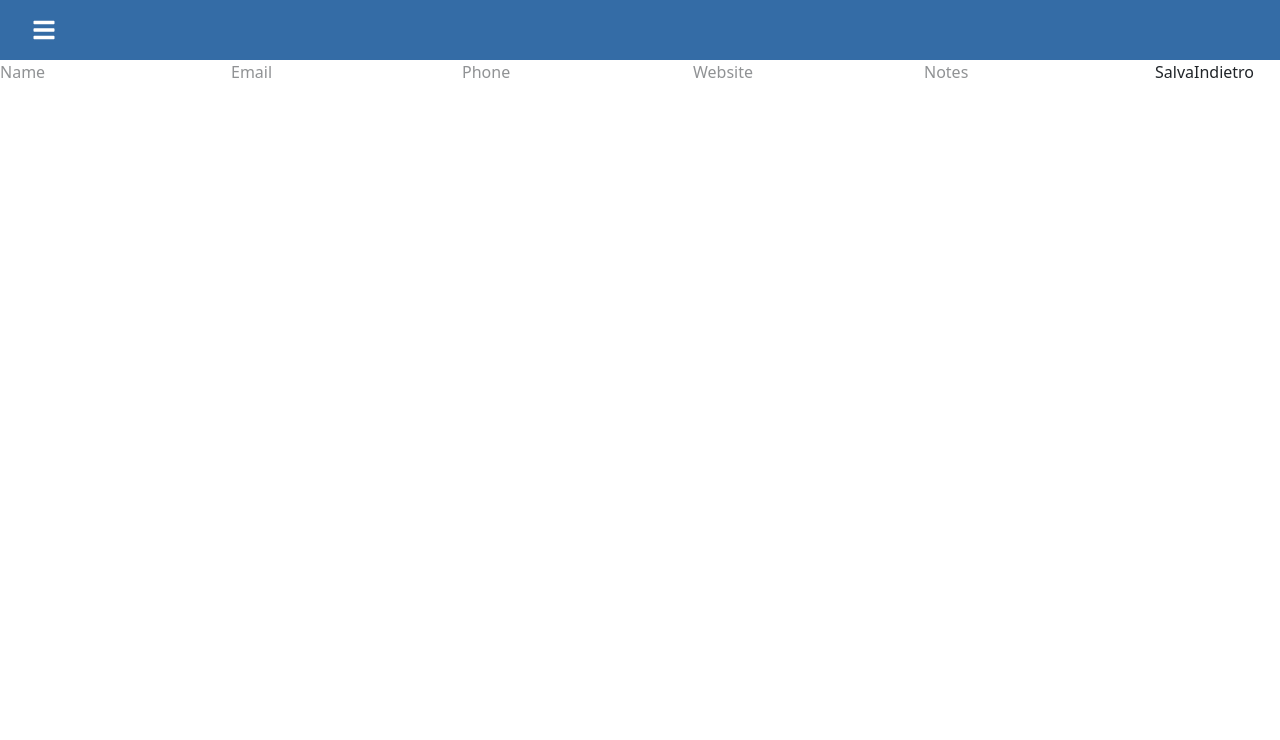
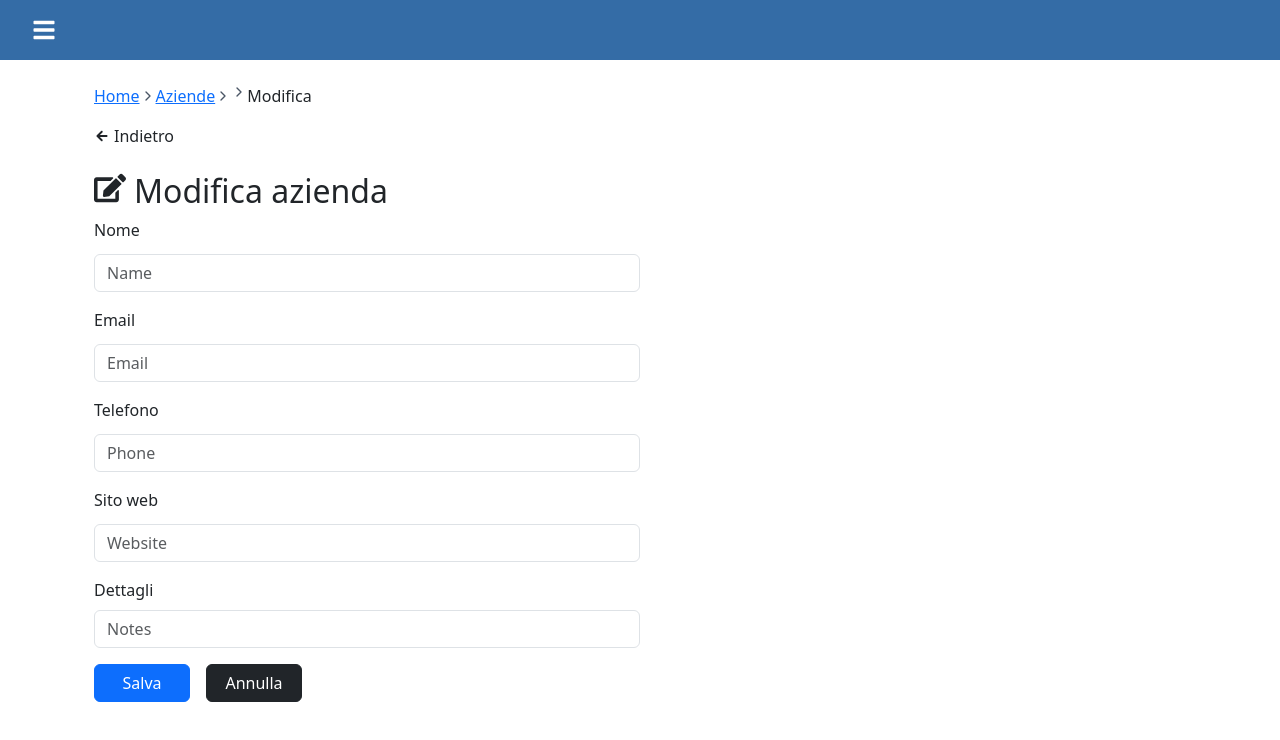
Before and after one commit to giuliadev95/CRM, a React (Vite) app in the folder frontend/: page /update-company/1 in a window 1280 px wide. Shown: the top 740 px of the page. Built offline with nearby package versions, Linux system fonts and the light colour scheme; no server answers.

Commit message:
Fix BreadCrumb font-size, Fix style for the UpdateCompany.jsx page. Fix style for view pages.

```diff
--- a/frontend/src/components/Global/BreadCrumb.jsx
+++ b/frontend/src/components/Global/BreadCrumb.jsx
@@ -5,7 +5,7 @@ import { FiChevronRight } from "react-icons/fi";
 const Breadcrumb = ({items}) => {
     return(
         <>
-            <nav aria-label="breadcrumb" className="text-xs md:text-sm max-w-[90%] flex flex-wrap">
+            <nav aria-label="breadcrumb" className="text-sm md:text-base max-w-[90%] flex flex-wrap">
                 <ol class="breadcrumb">
                     {items.map((item, index)=> {
                         const isLast = index === items.length - 1; // If the position of the element is (2 - 1) = 1, show the element as an active Link with an aria attribute of "page", if not it's not a link and doesn't have an aria attribute at all.
--- a/frontend/src/pages/companies/CompanyView.jsx
+++ b/frontend/src/pages/companies/CompanyView.jsx
@@ -48,7 +48,7 @@ const CompanyView = () => {
 
     return (
         <>
-            <div className="mx-8">
+            <div className="mx-8 my-4">
                 <Breadcrumb items={breadCrumbitems}/>
             </div>
             {company ? (
--- a/frontend/src/pages/companies/UpdateCompany.jsx
+++ b/frontend/src/pages/companies/UpdateCompany.jsx
@@ -1,5 +1,8 @@
 import { useState, useEffect } from 'react';
 import { useNavigate, useParams } from 'react-router-dom';
+import Breadcrumb from '@/components/Global/BreadCrumb';
+import { IoMdArrowRoundBack } from 'react-icons/io';
+import { FaEdit } from 'react-icons/fa';
 import '@styles/app.css';
 
 const UpdateCompany = () => {
@@ -11,6 +14,19 @@ const UpdateCompany = () => {
     const [website, setWebsite] = useState("");
     const [company_type, setCompanyType] = useState("");
     const [notes, setNotes] = useState("");
+    const [companyDetails, setCompanyDetails] = useState(null);
+
+    const breadCrumbitems= [
+        {label : "Home", href:"/"},
+        {label : "Aziende", href:"/companies"},
+        {label: companyDetails, href:"#", onClick:(e)=> {
+            e.preventDefault();
+            navigate(-1);
+            }
+        },
+        {label: "Modifica"}
+    ]
+
 
     // 1. Fetch the company's data basing on the { id }, that is a req. param, before updating its fields
     useEffect(() => {
@@ -18,6 +34,8 @@ const UpdateCompany = () => {
             .then((res) => res.json())
             .then((data) => {
                 setName(data.name || "");
+                const fullName = data.name;
+                setCompanyDetails(fullName);
                 setPhone(data.phone || "");
                 setEmail(data.email || "");
                 setWebsite(data.website || "");
@@ -26,6 +44,11 @@ const UpdateCompany = () => {
             })
             .catch((err) => console.error(err));
     }, [id]);
+
+    // Force the page to be viewd from the top, because by default I see it starting from the H2, leaving the BreadBrumb off sigth.
+    useEffect(() => {
+        window.scrollTo(0, 0);
+    }, []);
 
     // 2. Form submission handler
     const handleUpdate = async (event) => {
@@ -57,35 +80,63 @@ const UpdateCompany = () => {
 
     return (
         <>
-            <form onSubmit={handleUpdate}>
+            <div className='container my-4 px-4'>
+                <Breadcrumb items={breadCrumbitems}/>
+                 <button
+                        type="button"
+                        onClick={()=> navigate(-1)}
+                        className="flex gap-1 items-center mb-4"
+                    >
+                        <IoMdArrowRoundBack/>{" Indietro"}
+                    </button>
+                <h2 className='flex gap-2'>
+                    <FaEdit />
+                    Modifica azienda
+                </h2>
+                <form
+                    className='max-w-[80%] md:max-w-[50%] flex flex-col gap-3 md:gap-6'
+                    onSubmit={handleUpdate}>
+                    <div className='flex flex-col gap-1'>
+                        <label for="name" class="form-label">Nome</label>
                         <input
+                            id='name'
+                            class='form-control'
                             type="text"
-                    name="name"
                             placeholder="Name"
                             required
                             value={name}
                             onChange={(e) => setName(e.target.value)}
                         />
-
+                    </div>
+                    <div className='flex flex-col gap-1'>
+                        <label for="name" class="form-label">Email</label>
                         <input
+                            id='email'
+                            class='form-control'
                             type="email"
-                    name="email"
                             placeholder="Email"
                             required
                             value={email}
                             onChange={(e) => setEmail(e.target.value)}
                         />
-
+                    </div>
+                    <div className='flex flex-col gap-1'>
+                        <label for="name" class="form-label">Telefono</label>
                         <input
+                            id='phone'
+                            class='form-control'
                             type="text"
-                    name="phone"
                             placeholder="Phone"
                             required
                             value={phone}
                             onChange={(e) => setPhone(e.target.value)}
                         />
-
+                    </div>
+                    <div className='flex flex-col gap-1'>
+                        <label for="website" class="form-label">Sito web</label>
                         <input
+                            id='website'
+                            class='form-control'
                             type="text"
                             name="website"
                             placeholder="Website"
@@ -93,26 +144,35 @@ const UpdateCompany = () => {
                             value={website}
                             onChange={(e) => setWebsite(e.target.value)}
                         />
-
+                    </div>
+                    <div>
+                        <label for="details" class="form-label">Dettagli</label>
                         <input
+                            id='details'
+                            class='form-control'
                             type="text"
-                    name="notes"
                             placeholder="Notes"
                             value={notes}
                             onChange={(e) => setNotes(e.target.value)}
                         />
+                    </div>
+                    <div className="flex flex-wrap items-center sm:flex-row gap-3 md:gap-0 max-w-fit justify-start md:justify-center ">
                     <button
                         type="submit"
+                        className="btn btn-primary w-[6rem]"
                     >
                         Salva
                     </button>
                     <button
                         type="button"
-                    onClick={(e)=> navigate("/companies")}
+                        className="btn btn-dark w-[6rem]"
+                        onClick= {()=>  navigate(-1)}
                     >
-                    Indietro
+                        Annulla
                     </button>
+                </div>
                 </form>
+            </div>
         </>
     );
 };
--- a/frontend/src/pages/contacts/ContactView.jsx
+++ b/frontend/src/pages/contacts/ContactView.jsx
@@ -54,7 +54,7 @@ const ContactView = () => {
 
     return (
         <>
-            <div className="mx-8">
+            <div className="mx-8 my-4">
                 <Breadcrumb items={breadCrumbitems}/>
             </div>
             {contact ? (
--- a/frontend/src/pages/contacts/UpdateContact.jsx
+++ b/frontend/src/pages/contacts/UpdateContact.jsx
@@ -90,7 +90,7 @@ const UpdateContact = () => {
     };
 
     return (
-        <div className='container my-4'>
+        <div className='container my-4 px-4'>
             <Breadcrumb items={breadCrumbitems}/>
             <button
                 type="button"
@@ -99,7 +99,10 @@ const UpdateContact = () => {
             >
                 <IoMdArrowRoundBack/>{" Indietro"}
             </button>
-            <h2 className='flex gap-2'> <FaEdit /> Modifica contatto</h2>
+            <h2 className='flex gap-2'>
+                <FaEdit />
+                Modifica contatto
+            </h2>
             <form
                 className='max-w-[80%] md:max-w-[50%] flex flex-col gap-3 md:gap-6'
                 onSubmit={handleUpdate}
@@ -130,7 +133,7 @@ const UpdateContact = () => {
                     />
                 </div>
                 <div>
-                    <label for="phone" class="form-label"></label>
+                    <label for="phone" class="form-label">Telefono</label>
                     <input
                         id='phone'
                         class='form-control'
@@ -143,7 +146,7 @@ const UpdateContact = () => {
                     />
                 </div>
                 <div>
-                    <label for="email" class="form-label"></label>
+                    <label for="email" class="form-label">Email</label>
                     <input
                         id='email'
                         class='form-control'
@@ -156,7 +159,7 @@ const UpdateContact = () => {
                     />
                 </div>
                 <div>
-                    <label for="role" class="form-label"></label>
+                    <label for="role" class="form-label">Ruolo</label>
                     <input
                         id='role'
                         class='form-control'
@@ -169,7 +172,7 @@ const UpdateContact = () => {
                     />
                 </div>
                  <div>
-                    <label for="details" class="form-label"></label>
+                    <label for="details" class="form-label">Dettagli</label>
                     <input
                         id='details'
                         class='form-control'
@@ -181,8 +184,9 @@ const UpdateContact = () => {
                         onChange={(e) => setDetails(e.target.value)}
                     />
                 </div>
+                <div className='flex items-center gap-4'>
+                    <div>
                         <label for="company" class="form-label">Azienda</label>
-                <div className='flex items-center gap-4'>
                         <select
                             className="form-select"
                             name="company"
@@ -198,6 +202,7 @@ const UpdateContact = () => {
                                 </option>
                             ))}
                         </select>
+                    </div>
                     <button
                         type="button"
                         onClick={()=> navigate("/new-company")}
--- a/frontend/src/pages/projects/ProjectView.jsx
+++ b/frontend/src/pages/projects/ProjectView.jsx
@@ -71,7 +71,7 @@ const ProjectView=()=>{
 
     // return the JSX content
     return(
-        <>
+        <div className="my-4">
             <div className="mx-8">
                 <Breadcrumb items={breadCrumbitems}/>
             </div>
@@ -165,7 +165,7 @@ const ProjectView=()=>{
                     </div>
                 </>
             )}
-        </>
+        </div>
     )
 }
 
```
Lines whose indentation alone changed are shown as unchanged.
